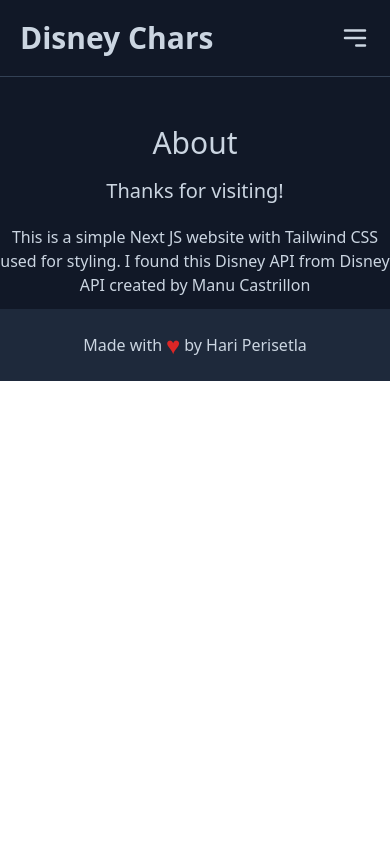
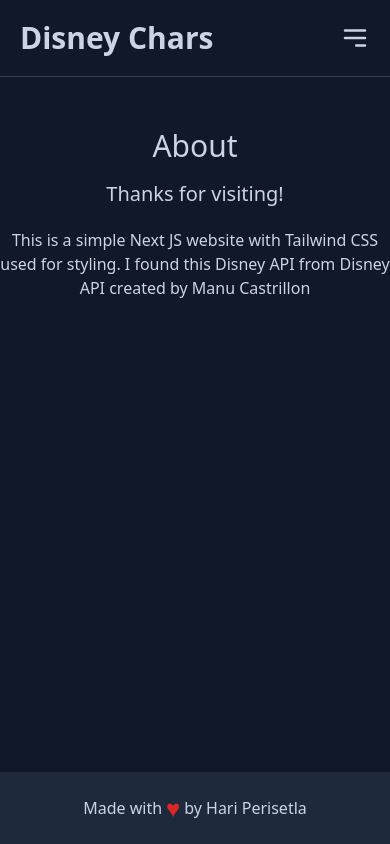
Before and after one commit to hariperisetla/disneychar, a Next.js app: page /about in a window 390 px wide. Built offline with nearby package versions, Linux system fonts and the light colour scheme.

Commit message:
mobile responsiveness for character page improved && footer fixed

```diff
--- a/components/Pagination.jsx
+++ b/components/Pagination.jsx
@@ -3,7 +3,7 @@
 
 const Pagination = ({ next, prev, current, total }) => {
   return (
-    <div className="flex items-center justify-center pb-12">
+    <div className="flex items-center justify-center pb-28">
       <Link
         href={prev.toString() === "0" ? "/" : prev.toString()}
         aria-disabled
--- a/layouts/Footer.jsx
+++ b/layouts/Footer.jsx
@@ -2,7 +2,7 @@
 
 const Footer = () => {
   return (
-    <footer className="mt-auto bg-slate-800 text-slate-300 py-5 flex items-center justify-center">
+    <footer className="absolute w-full bottom-0 bg-slate-800 text-slate-300 py-5 flex items-center justify-center">
       Made with <span className="mx-1 text-2xl text-red-600">&hearts;</span> by{" "}
       <a
         href="https://github.com/hariperisetla"
--- a/layouts/Header.jsx
+++ b/layouts/Header.jsx
@@ -12,7 +12,7 @@
 
   return (
     <React.Fragment>
-      <nav className="bg-gray-900 border-b text-slate-300 border-b-slate-700 p-5 flex justify-between items-center">
+      <nav className="bg-gray-900 z-50 border-b fixed text-slate-300 border-b-slate-700 p-5 w-full flex justify-between items-center">
         <Link href="/" className="block ">
           <h1 className="cursor-pointer text-3xl text-slate-300 font-bold">
             Disney Chars
--- a/layouts/index.jsx
+++ b/layouts/index.jsx
@@ -5,7 +5,7 @@
 
 const index = ({ children }) => {
   return (
-    <div className="h-screen">
+    <div className="min-h-screen relative">
       <Header />
       <main>{children}</main>
       <Footer />
--- a/pages/about.jsx
+++ b/pages/about.jsx
@@ -7,7 +7,7 @@
       <Head>
         <title>Disney Char - About</title>
       </Head>
-      <div className="bg-gray-900 text-slate-300">
+      <div className="bg-gray-900 text-slate-300 h-screen pt-20">
         <div className="container mx-auto">
           <div className="justify-center">
             <h1 className="text-3xl font-medium pt-12 p-2 text-center">
--- a/pages/characters/[id].jsx
+++ b/pages/characters/[id].jsx
@@ -29,9 +29,9 @@
       <Head>
         <title>Disney Char - {chars.name}</title>
       </Head>
-      <div className="bg-gray-900 text-slate-300">
-        <div className="container grid grid-cols-1 md:w-2/4 mx-auto items-center justify-center">
-          <div className="group w-fit sm:w-auto bg-slate-800 p-5 rounded-2xl m-12 items-center justify-center">
+      <div className="bg-gray-900 text-slate-300 pb-20">
+        <div className="container grid grid-cols-1 w-full md:w-2/4 mx-auto items-center justify-center">
+          <div className="group w-fit sm:w-auto bg-slate-800 p-1 md:p-5 rounded-2xl m-5 md:m-12 items-center justify-center">
             <div className="border-b border-b-slate-700 pb-3">
               <h1 className="text-3xl font-medium text-center">
                 Character Info
--- a/pages/index.jsx
+++ b/pages/index.jsx
@@ -73,7 +73,7 @@
         <meta name="author" content="Hari Perisetla" />
       </Head>
 
-      <div className="bg-gray-900 text-white">
+      <div className="bg-gray-900 text-white pt-20">
         {/* <div className="flex items-center py-6 justify-center">
           <input
             type="text"
```
